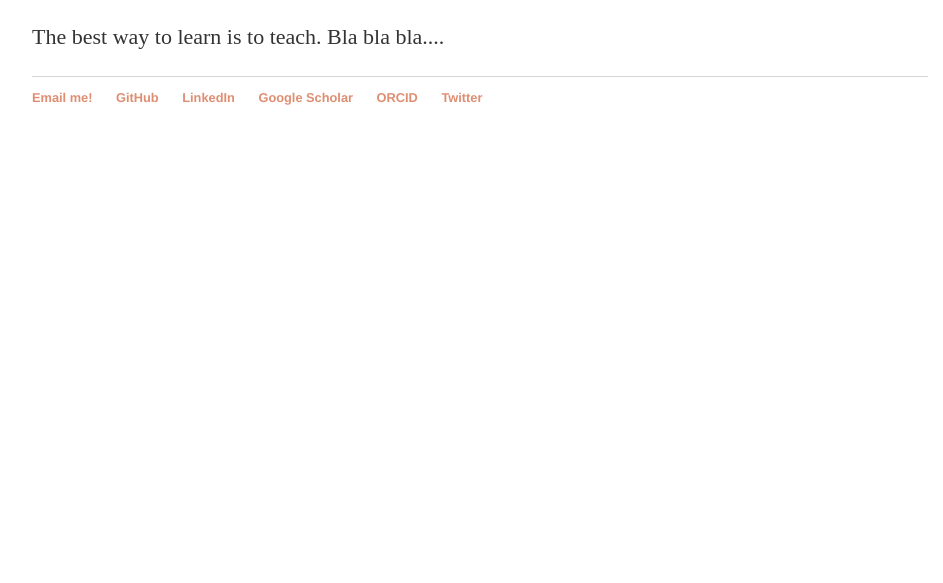
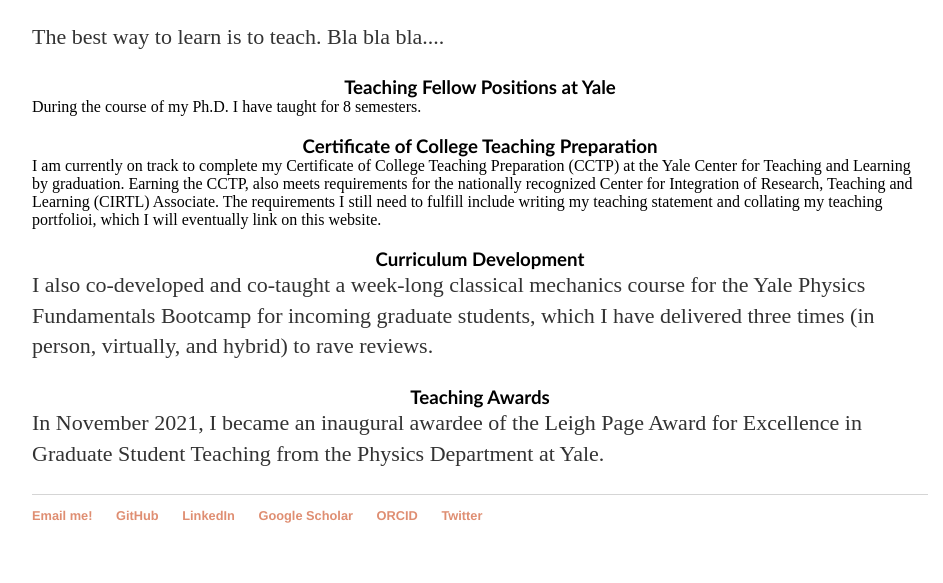
Before and after one commit to lunazagor/lunazagor.github.io, a Jekyll site: the page built from teaching/index.html, in a window 1280 px wide. Shown: the part 533-1116 px from the top of the page, without its empty margins (160-1103 px from the left). Built offline with Jekyll 4.4.1, drawn with Linux system fonts in a browser that asks for light colours; before the commit the page ends 900 px from its top, so only the background shows below that.

Commit message:
Update index.html
temp text

```diff
--- a/teaching/index.html
+++ b/teaching/index.html
@@ -20,6 +20,22 @@
 <p <br> <p>
 <p style="text-align:left;font-size:22px; display: inline"> The best way to learn is to teach. Bla bla bla....<p>
 
+<h3 style="text-align:center;font-family:optima;margin-bottom:0.0em"> Teaching Fellow Positions at Yale </h3>
+
+During the course of my Ph.D. I have taught for 8 semesters.
+
+<h3 style="text-align:center;font-family:optima;margin-bottom:0.0em"> Certificate of College Teaching Preparation </h3>
+
+I am currently on track to complete my Certificate of College Teaching Preparation (CCTP) at the Yale Center for Teaching and Learning by graduation. Earning the CCTP, also meets requirements for the nationally recognized Center for Integration of Research, Teaching and Learning (CIRTL) Associate. The requirements I still need to fulfill include writing my teaching statement and collating my teaching portfolioi, which I will eventually link on this website.
+
+<h3 style="text-align:center;font-family:optima;margin-bottom:0.0em"> Curriculum Development </h3>
+
+<p style="text-align:left;font-size:22px; display: inline">  I also co-developed and co-taught a week-long classical mechanics course for the Yale Physics Fundamentals Bootcamp for incoming graduate students, which I have delivered three times (in person, virtually, and hybrid) to rave reviews.<p>
+
+
+<h3 style="text-align:center;font-family:optima;margin-bottom:0.0em"> Teaching Awards </h3>
+
+<p style="text-align:left;font-size:22px; display: inline"> In November 2021, I became an inaugural awardee of the Leigh Page Award for Excellence in Graduate Student Teaching from the Physics Department at Yale.<p>
 
 </body>
 </html>
```
